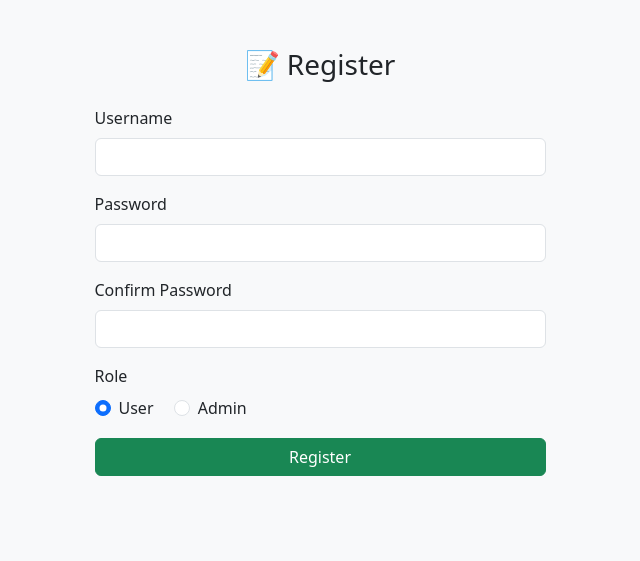
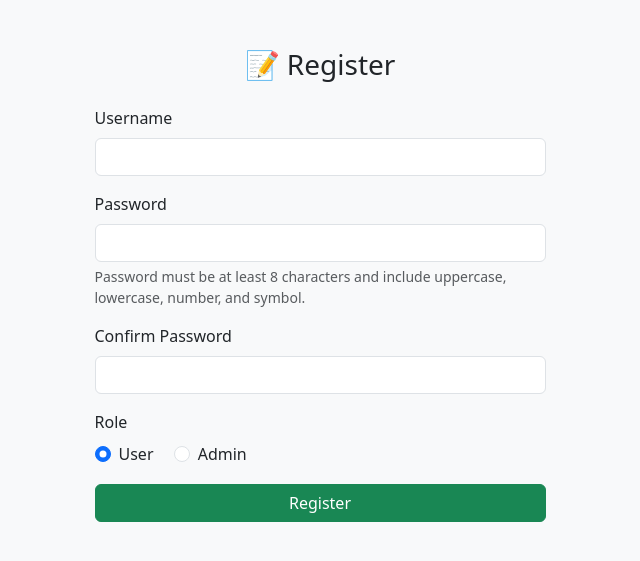
Before and after one commit to HariRooshan/ecommerce-website-buyhive, a PHP site: page /register.php in a window 1280 px wide. Shown: the top 561 px of the page, without its empty margins (320-960 px from the left). Run offline with PHP 8.4, Linux system fonts and the light colour scheme.

Commit message:
password conditions

```diff
--- a/process_register.php
+++ b/process_register.php
@@ -7,6 +7,12 @@ if ($_SERVER['REQUEST_METHOD'] == 'POST') {
     $password = trim($_POST['password']);
     $confirm = trim($_POST['confirm_password']);
     $role = isset($_POST['role']) ? $_POST['role'] : 'user';
+
+
+    if (!preg_match('/^(?=.*[a-z])(?=.*[A-Z])(?=.*\d)(?=.*[\W_]).{8,}$/', $password)) {
+        header("Location: register.php?error=Password must be at least 8 characters and include uppercase, lowercase, number, and symbol.");
+        exit();
+    }
 
     if ($password !== $confirm) {
         header("Location: register.php?error=Passwords do not match");
--- a/register.php
+++ b/register.php
@@ -30,6 +30,9 @@ if (isset($_SESSION['user'])) {
                 <div class="mb-3">
                     <label class="form-label">Password</label>
                     <input type="password" name="password" class="form-control" required />
+                    <div class="form-text text-muted">
+                        Password must be at least 8 characters and include uppercase, lowercase, number, and symbol.
+                    </div>
                 </div>
                 <div class="mb-3">
                     <label class="form-label">Confirm Password</label>
```
